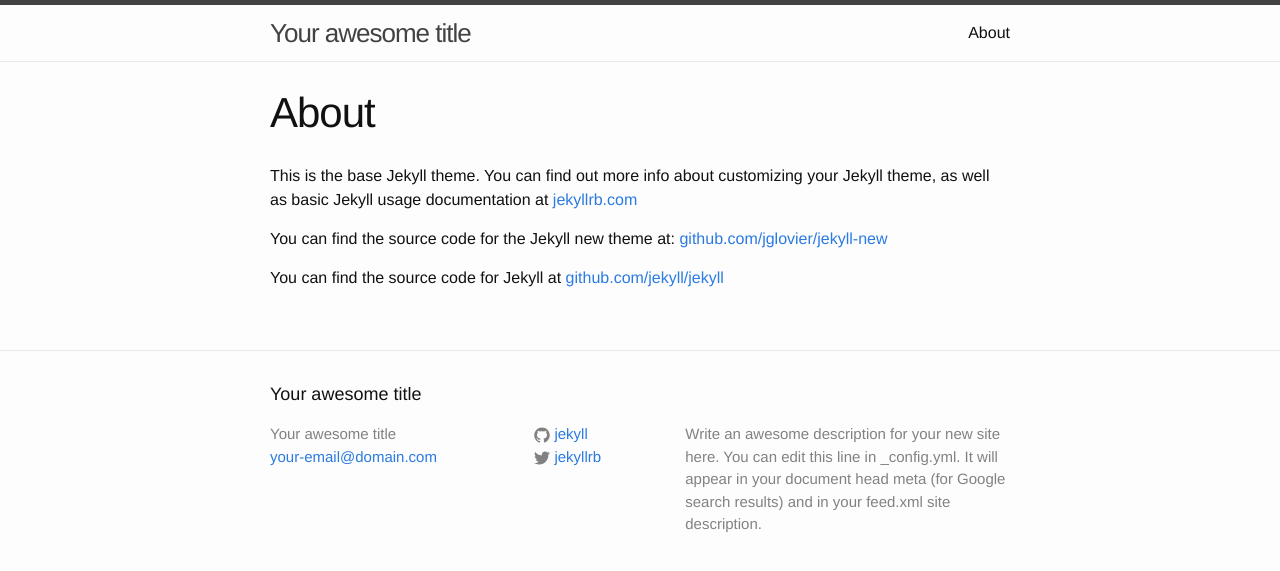
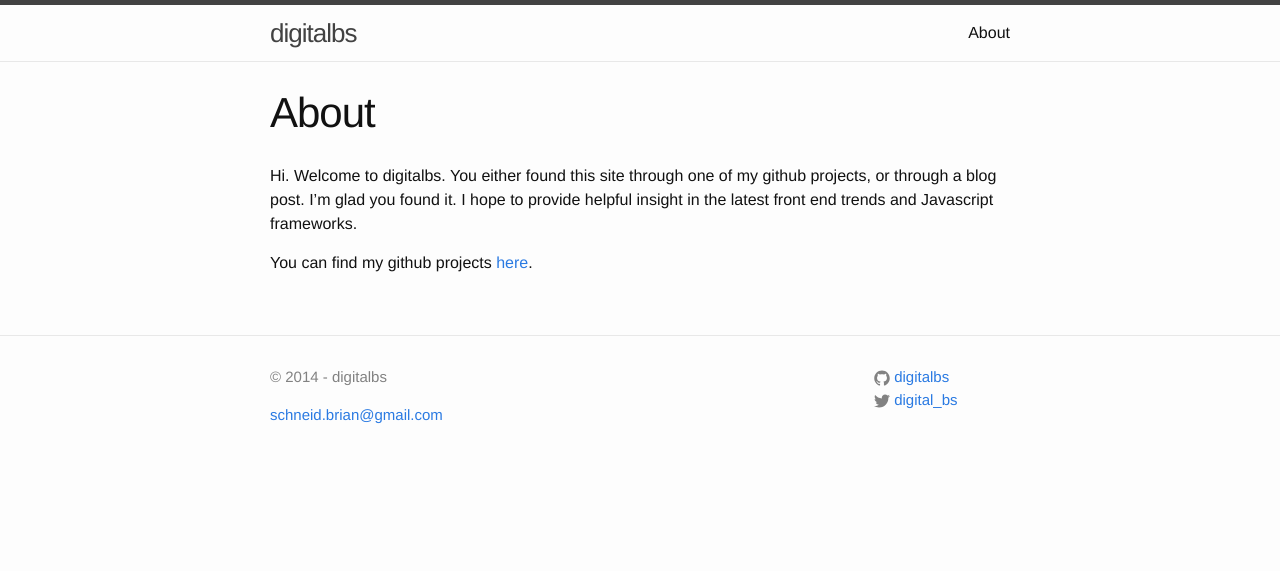
Before and after one commit to digitalbs/digitalbs.github.io, a Jekyll site: the page built from about.md, in a window 1280 px wide. Shown: the top 571 px of the page. Built offline with Jekyll 4.4.1, drawn with Linux system fonts in a browser that asks for light colours.

Commit message:
add first post

```diff
--- a/_config.yml
+++ b/_config.yml
@@ -1,14 +1,11 @@
 # Site settings
-title: Your awesome title
-email: your-email@domain.com
-description: > # this means to ignore newlines until "baseurl:"
-  Write an awesome description for your new site here. You can edit this
-  line in _config.yml. It will appear in your document head meta (for
-  Google search results) and in your feed.xml site description.
+title: digitalbs
+email: schneid.brian@gmail.com
+description: digitalbs contains my thoughts and ideas in the digital space, as well as the homepage for my git projects.
 baseurl: "" # the subpath of your site, e.g. /blog/
-url: "http://yourdomain.com" # the base hostname & protocol for your site
-twitter_username: jekyllrb
-github_username:  jekyll
+url: "http://digitalbs.github.io" # the base hostname & protocol for your site
+twitter_username: digital_bs
+github_username:  digitalbs
 
 # Build settings
 markdown: kramdown
--- a/_includes/footer.html
+++ b/_includes/footer.html
@@ -1,17 +1,12 @@
 <footer class="site-footer">
 
   <div class="wrapper">
-
-    <h2 class="footer-heading">{{ site.title }}</h2>
-
     <div class="footer-col-wrapper">
-      <div class="footer-col  footer-col-1">
-        <ul class="contact-list">
-          <li>{{ site.title }}</li>
-          <li><a href="mailto:{{ site.email }}">{{ site.email }}</a></li>
-        </ul>
+    <div class="footer-col  footer-col-3">
+        <p class="text">&copy; 2014 - digitalbs </p>
+        <p><a href="mailto:{{ site.email }}">{{ site.email }}</a></p>
       </div>
-
+      <div class="footer-col footer-col-1"></div>
       <div class="footer-col  footer-col-2">
         <ul class="social-media-list">
           {% if site.github_username %}
@@ -44,10 +39,6 @@
           {% endif %}
         </ul>
       </div>
-
-      <div class="footer-col  footer-col-3">
-        <p class="text">{{ site.description }}</p>
-      </div>
     </div>
 
   </div>
--- a/about.md
+++ b/about.md
@@ -4,8 +4,6 @@ title: About
 permalink: /about/
 ---
 
-This is the base Jekyll theme. You can find out more info about customizing your Jekyll theme, as well as basic Jekyll usage documentation at [jekyllrb.com](http://jekyllrb.com/)
+Hi. Welcome to digitalbs. You either found this site through one of my github projects, or through a blog post. I'm glad you found it. I hope to provide helpful insight in the latest front end trends and Javascript frameworks.
 
-You can find the source code for the Jekyll new theme at: [github.com/jglovier/jekyll-new](https://github.com/jglovier/jekyll-new)
-
-You can find the source code for Jekyll at [github.com/jekyll/jekyll](https://github.com/jekyll/jekyll)
+You can find my github projects [here](https://github.com/digitalbs).
```
Also changed, not shown: _posts/2014-09-15-angularjs.markdown (added, +23 -0 lines), _posts/2014-09-15-welcome-to-jekyll.markdown (deleted, +0 -25 lines).
